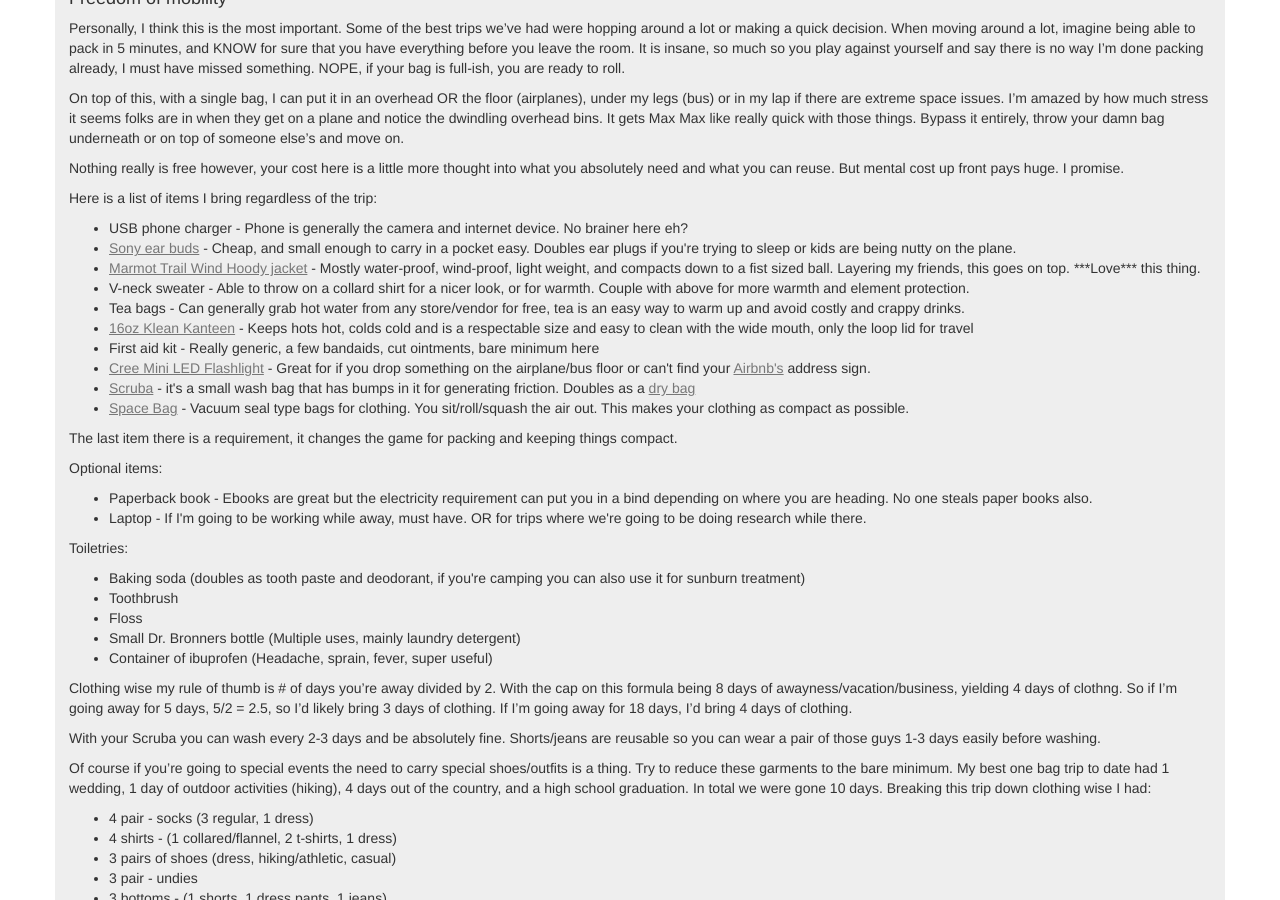
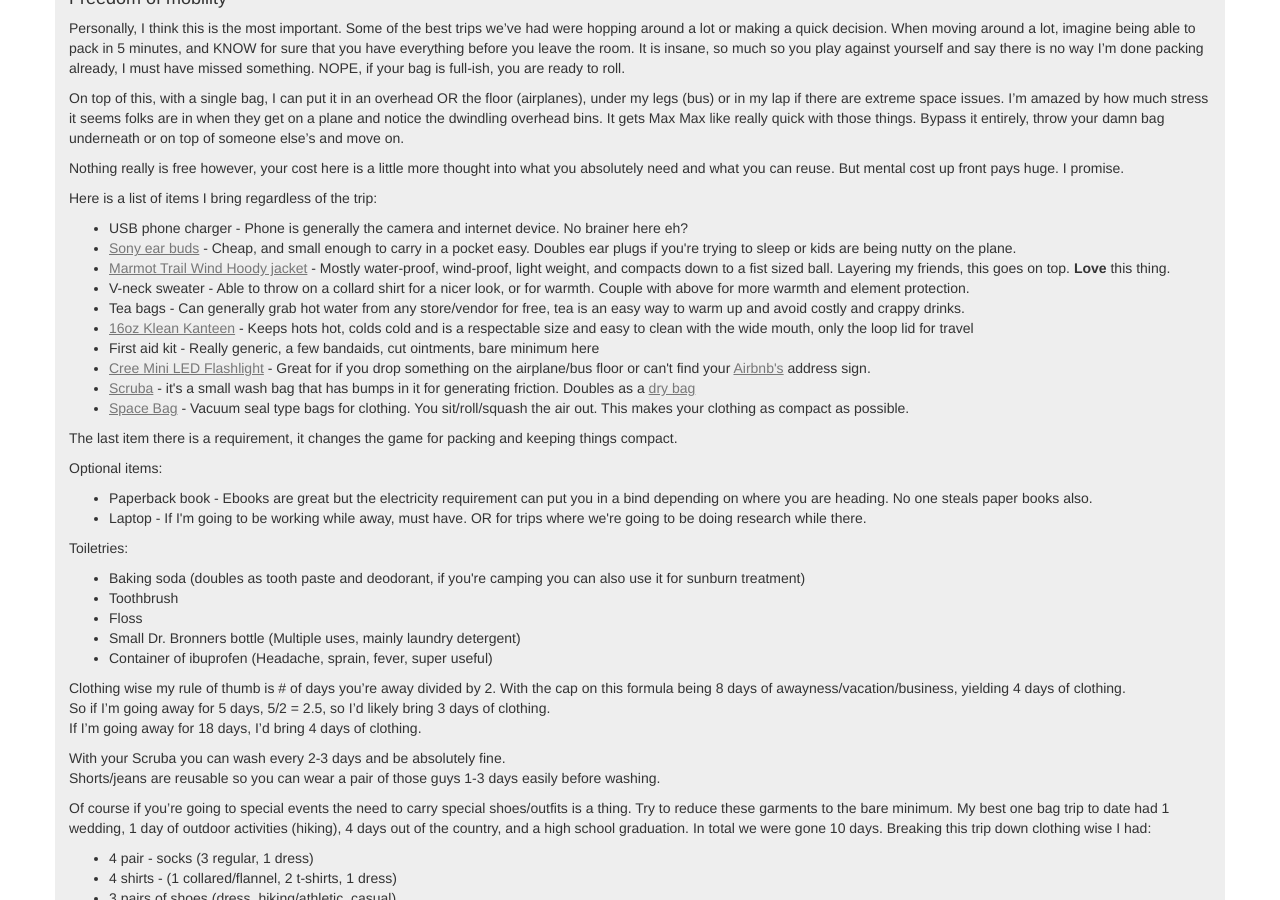
Before and after one commit to patHyatt/patHyatt.github.io, a Jekyll site: the page built from _posts/2016-03-27-ultralight-travel.md, in a window 1280 px wide and 900 px high, scrolled down 781 px. Built offline with Jekyll 4.4.1, drawn with Linux system fonts in a browser that asks for light colours; nearby versions of some CDN libraries.

Commit message:
Spelling and replacement of MD bolding with HTML

```diff
--- a/_posts/2016-03-27-ultralight-travel.md
+++ b/_posts/2016-03-27-ultralight-travel.md
@@ -46,7 +46,7 @@
 <ul>
 	<li>USB phone charger - Phone is generally the camera and internet device. No brainer here eh?</li>
 	<li><a href="http://www.amazon.com/gp/product/B00IJXBX74/ref=as_li_qf_sp_asin_il_tl?ie=UTF8&camp=1789&creative=9325&creativeASIN=B00IJXBX74&linkCode=as2&tag=papa00-20&linkId=BNQQ7QYDTBQEI2EU" target="_blank">Sony ear buds</a> - Cheap, and small enough to carry in a pocket easy. Doubles ear plugs if you're trying to sleep or kids are being nutty on the plane.</li>
-	<li><a href="http://www.amazon.com/gp/product/B00LG9KXY2/ref=as_li_qf_sp_asin_il_tl?ie=UTF8&camp=1789&creative=9325&creativeASIN=B00LG9KXY2&linkCode=as2&tag=papa00-20&linkId=M5F53PXEXKQ3MAY2" target="_blank">Marmot Trail Wind Hoody jacket</a> - Mostly water-proof, wind-proof, light weight, and compacts down to a fist sized ball. Layering my friends, this goes on top. ***Love*** this thing.</li>
+	<li><a href="http://www.amazon.com/gp/product/B00LG9KXY2/ref=as_li_qf_sp_asin_il_tl?ie=UTF8&camp=1789&creative=9325&creativeASIN=B00LG9KXY2&linkCode=as2&tag=papa00-20&linkId=M5F53PXEXKQ3MAY2" target="_blank">Marmot Trail Wind Hoody jacket</a> - Mostly water-proof, wind-proof, light weight, and compacts down to a fist sized ball. Layering my friends, this goes on top. <b>Love</b> this thing.</li>
 	<li>V-neck sweater - Able to throw on a collard shirt for a nicer look, or for warmth. Couple with above for more warmth and element protection.</li>
 	<li>Tea bags - Can generally grab hot water from any store/vendor for free, tea is an easy way to warm up and avoid costly and crappy drinks.</li>
 	<li><a href="http://www.amazon.com/gp/product/B004RRKAJS/ref=as_li_qf_sp_asin_il_tl?ie=UTF8&camp=1789&creative=9325&creativeASIN=B004RRKAJS&linkCode=as2&tag=papa00-20&linkId=LNM3S2O7ZMNHKL73" target="_blank">16oz Klean Kanteen</a> - Keeps hots hot, colds cold and is a respectable size and easy to clean with the wide mouth, only the loop lid for travel</li>
@@ -75,7 +75,7 @@
 	<li>Container of ibuprofen (Headache, sprain, fever, super useful)</li>
 </ul>
 
-Clothing wise my rule of thumb is # of days you're away divided by 2. With the cap on this formula being 8 days of awayness/vacation/business, yielding 4 days of clothng.
+Clothing wise my rule of thumb is # of days you're away divided by 2. With the cap on this formula being 8 days of awayness/vacation/business, yielding 4 days of clothing.
 So if I'm going away for 5 days, 5/2 = 2.5, so I'd likely bring 3 days of clothing.
 If I'm going away for 18 days, I'd bring 4 days of clothing.
 
```
